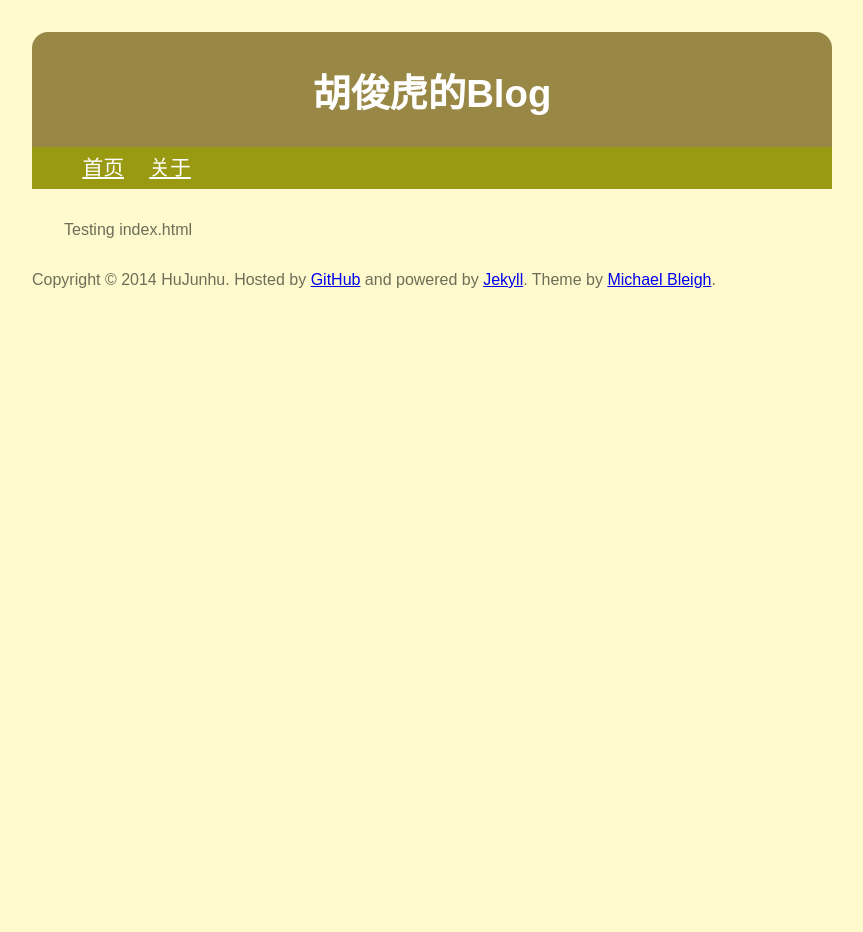
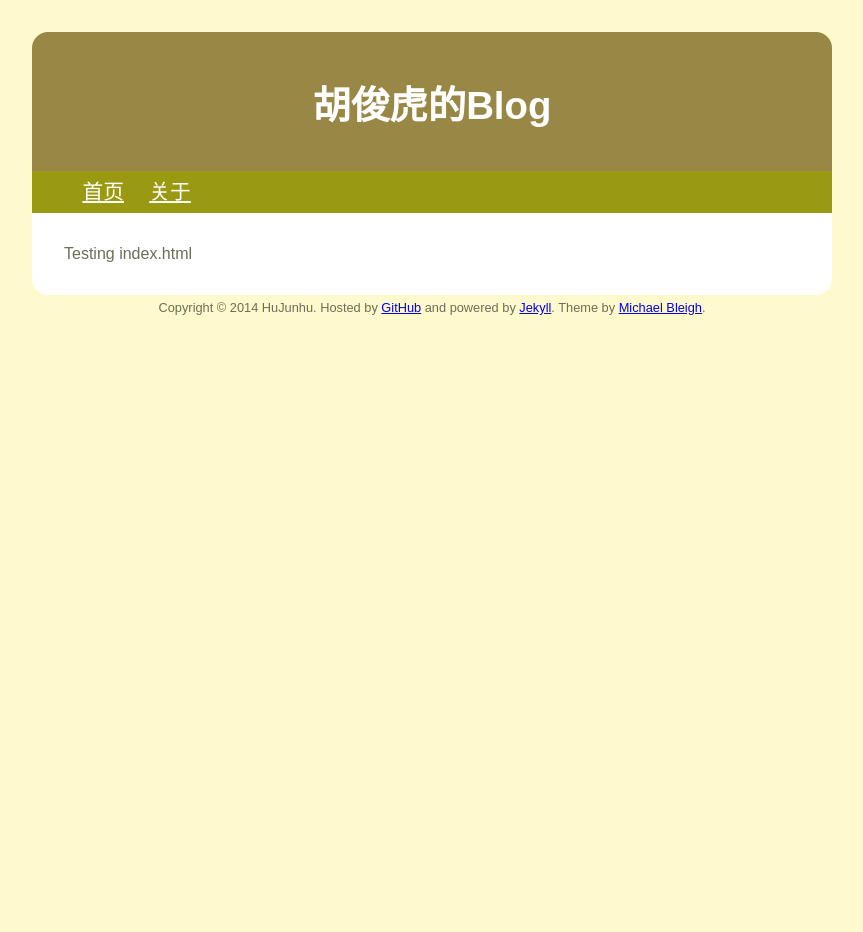
Before and after one commit to hujunhu/hujunhu.github.io, a Jekyll site: the page built from index.html, in a window 1280 px wide. Shown: the whole page, without its empty margins (208-1071 px from the left). Built offline with Jekyll 4.4.1, drawn with Linux system fonts in a browser that asks for light colours.

Commit message:
css updated

```diff
--- a/css/all.css
+++ b/css/all.css
@@ -15,7 +15,7 @@ body {
 
 #header {
   text-align: center;
-  padding: 4px;
+  padding: 1em;
   border-top-left-radius: 1em;
   border-top-right-radius: 1em;
   background: #988745;
@@ -47,5 +47,15 @@ body {
 }
 
 #content {
+  background: white;
   padding: 2em;
+  border-bottom-left-radius: 1em;
+  border-bottom-right-radius: 1em;
 }
+
+#footer {
+  text-align: center;
+  margin-bottom: 2em;
+  font-size: 0.8em;
+  padding: 0.4em;
+}
```
